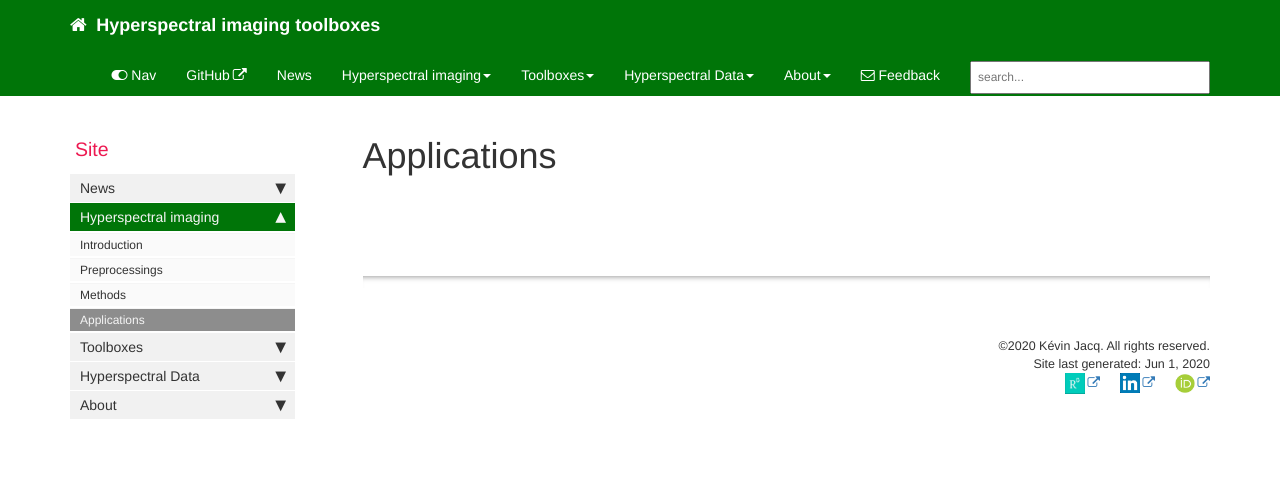
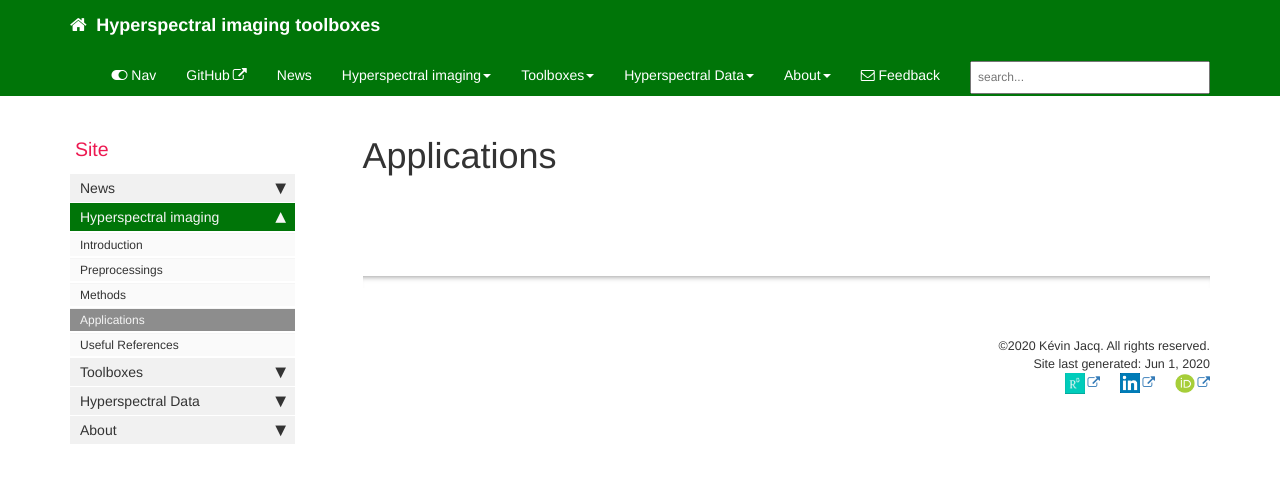
Before and after one commit to JacqKevin/JacqKevin.github.io, a Jekyll site: the page built from pages/Hyperspectral/Applications.md, in a window 1280 px wide. Shown: the top 483 px of the page. Built offline with Jekyll 4.4.1, drawn with Linux system fonts in a browser that asks for light colours; comment, search, counter and statistics services are not loaded.

Commit message:
Update home_sidebar.yml

```diff
--- a/_data/sidebars/home_sidebar.yml
+++ b/_data/sidebars/home_sidebar.yml
@@ -31,6 +31,10 @@ entries:
 
     - title: Applications
       url: /Applications_HSI.html
+      output: web
+
+    - title: Useful References
+      url: /Link.html
       output: web
 
   - title: Toolboxes
```
